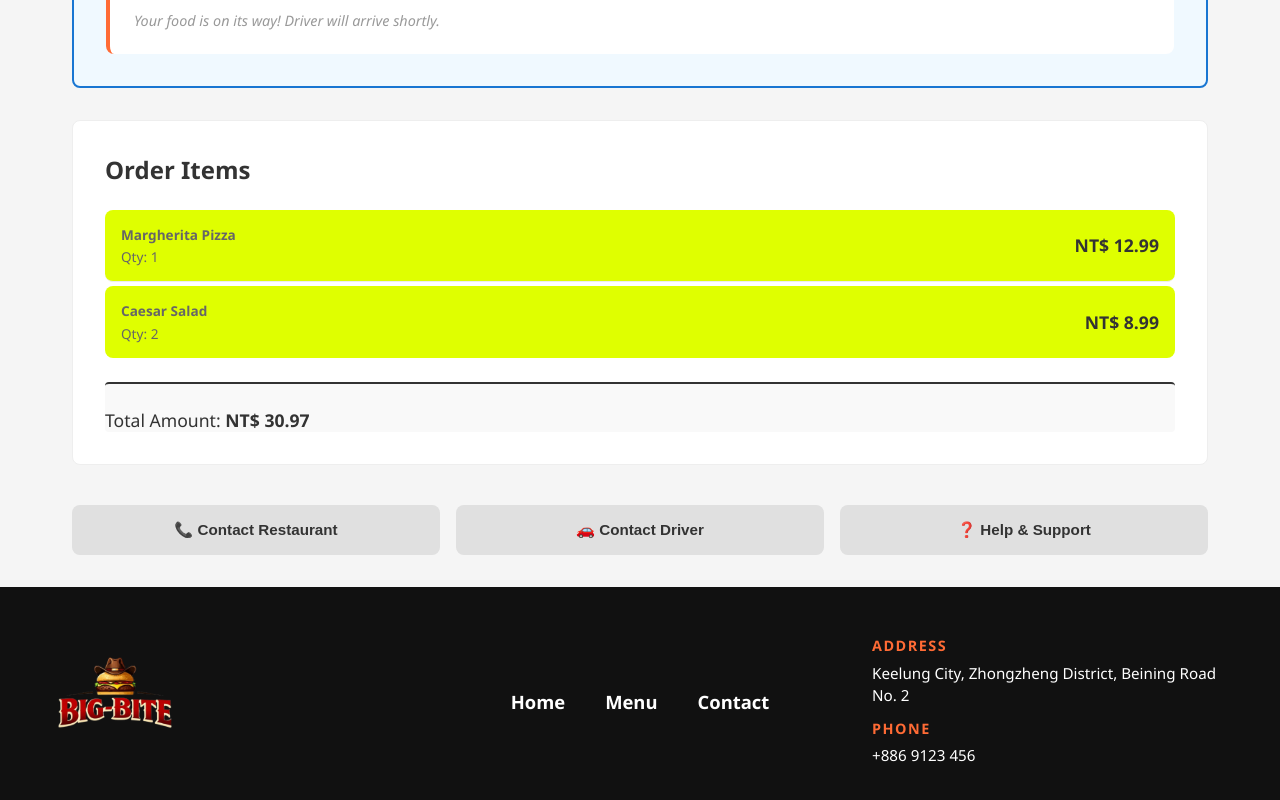
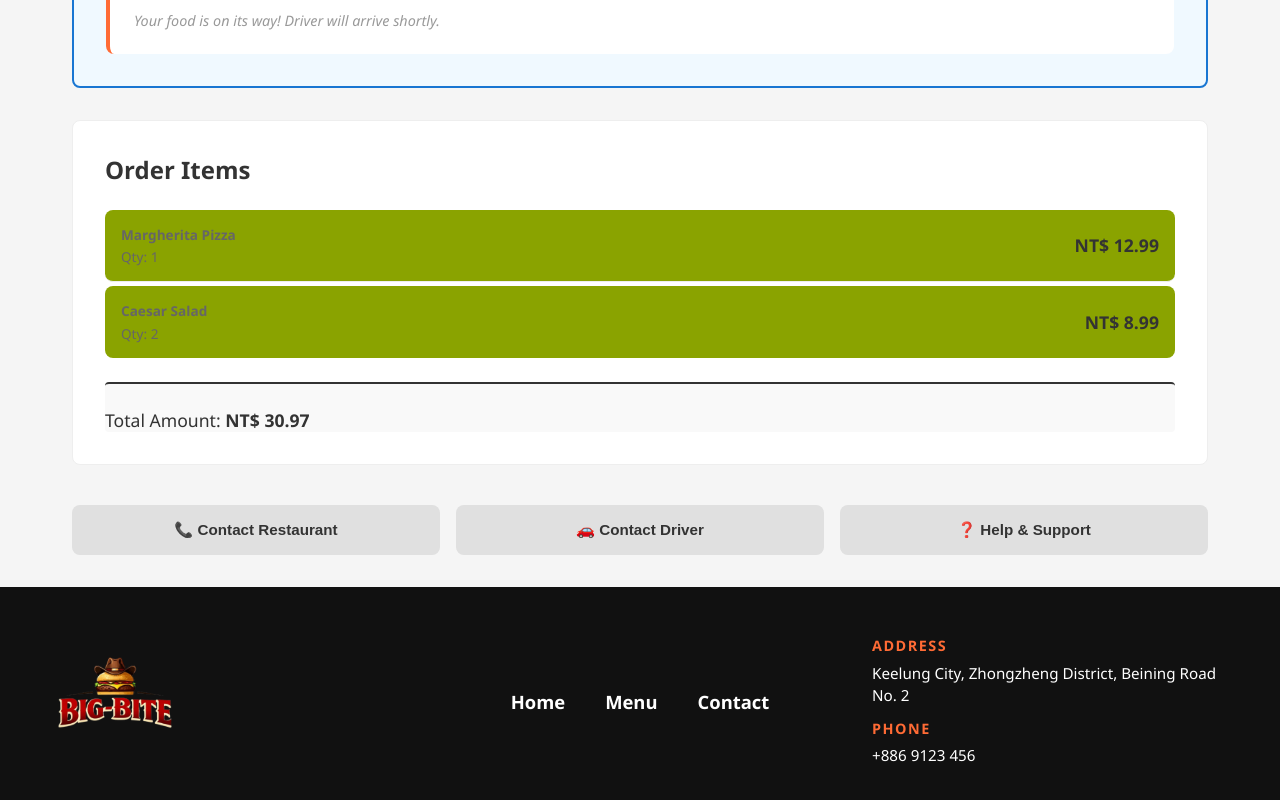
Before and after one commit to MaverickLook/Big-Bite, a React (Create React App) app in the folder client/: page /order-tracking in a window 1280 px wide. Shown: the part 1176-1976 px from the top of the page. Built offline with nearby package versions, Linux system fonts and the light colour scheme; no server answers; sample sign-in values are in the browser's storage.

Commit message:
Update OrderStatusBanner background color for improved aesthetics

```diff
--- a/client/src/components/OrderStatusBanner.css
+++ b/client/src/components/OrderStatusBanner.css
@@ -508,7 +508,7 @@
   align-items: center;
   justify-content: space-between;
   padding: 0.75rem 1rem;
-  background: #DFFF00;
+  background: #8AA300;
   border-radius: 8px;
 }
 
```
